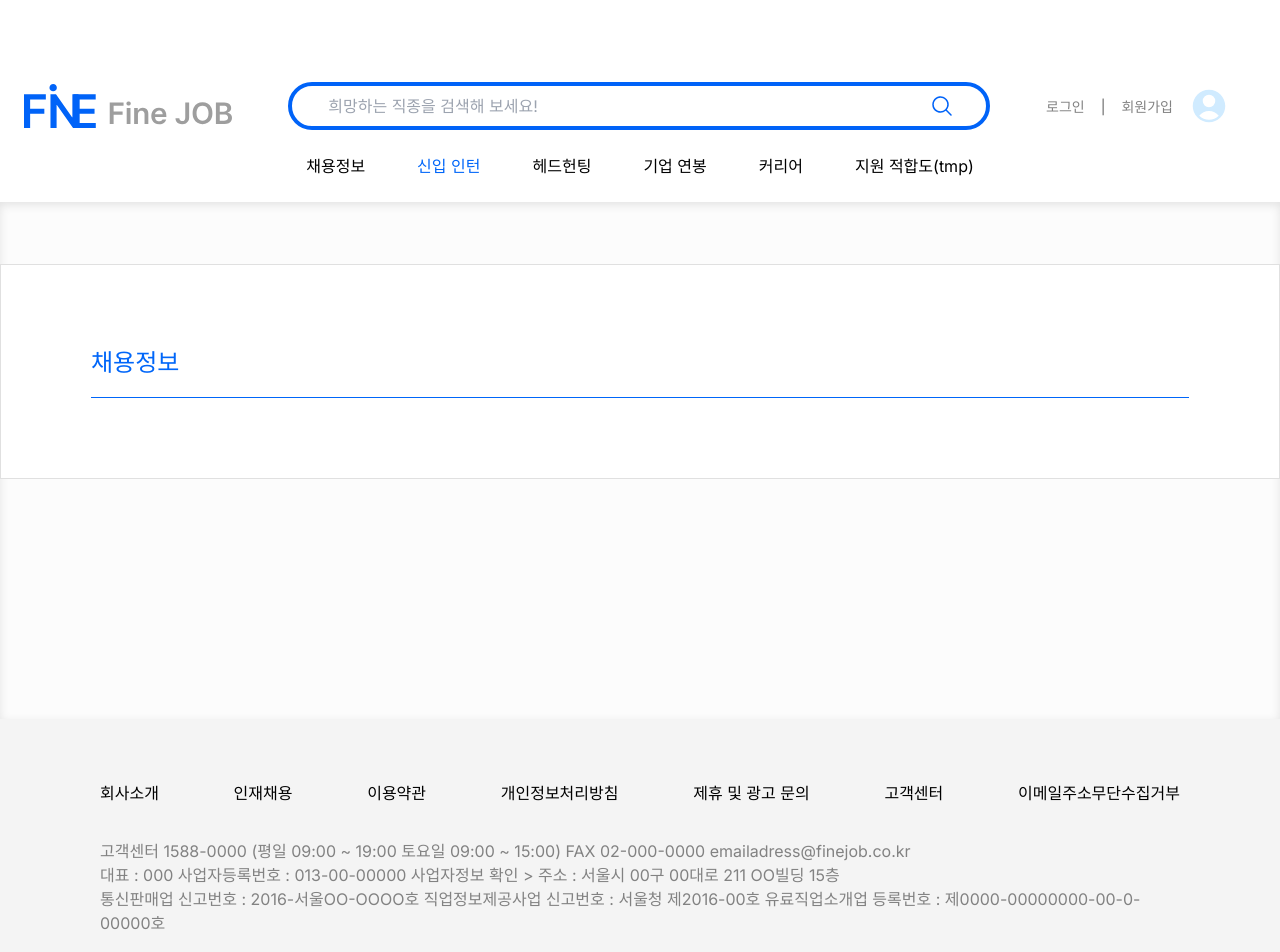
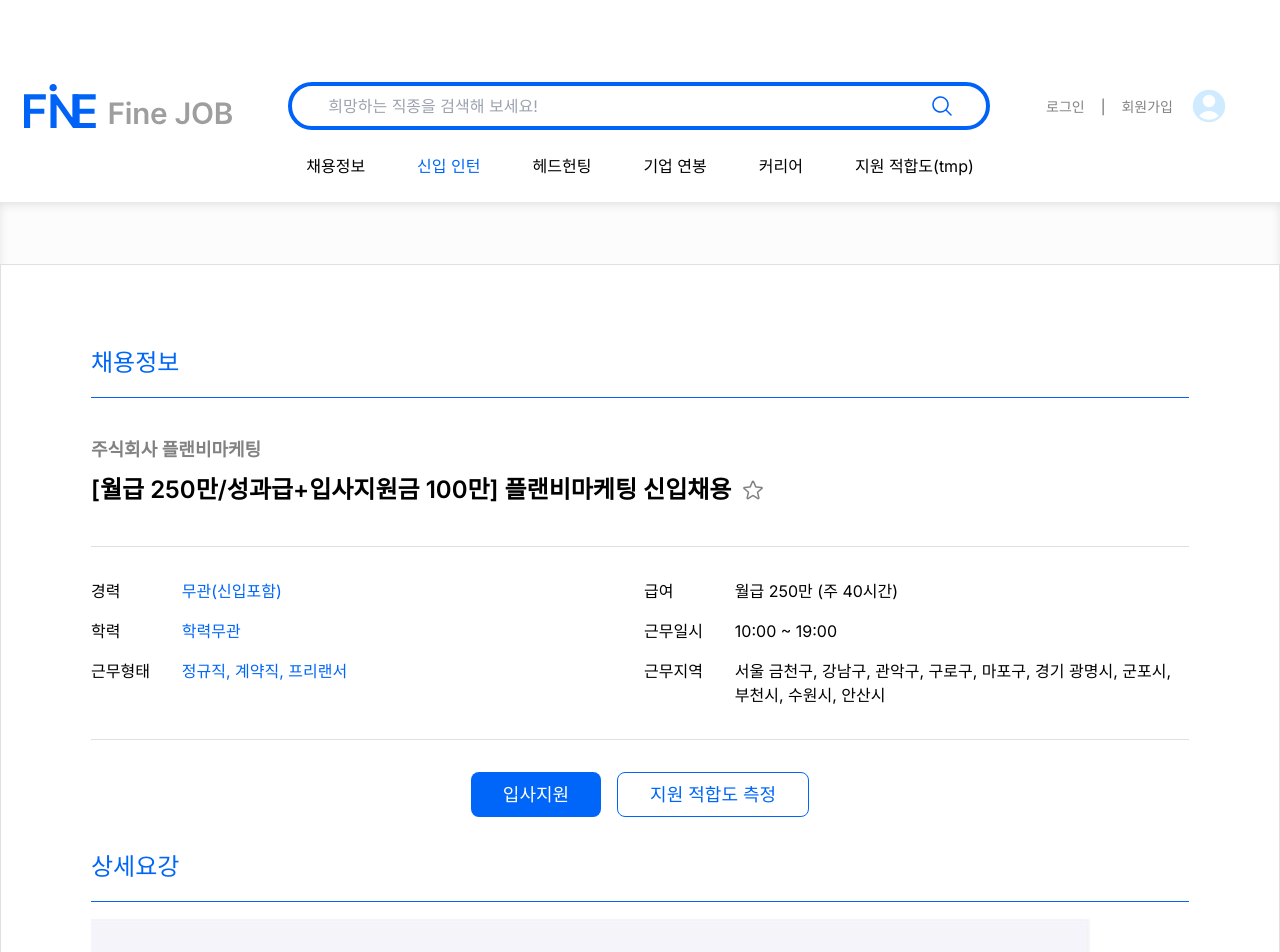
Before and after one commit to jwo1024/FineJob, a Next.js app in the folder finejob-fe/: page /company-recruitment in a window 1280 px wide. Shown: the top 952 px of the page. Built offline with nearby package versions, Linux system fonts and the light colour scheme.

Commit message:
feat: company-recruitment page 구현

```diff
--- a/finejob-fe/src/app/(default)/company-recruitment/page.tsx
+++ b/finejob-fe/src/app/(default)/company-recruitment/page.tsx
@@ -1,10 +1,19 @@
 import styles from "@/styles/layout/pageLayout.module.scss";
+import CompanyRecruitment from "@/containers/company-recruitment/CompanyRecruitment";
+import Image from "next/image";
 
 export default function Page() {
   return (
     <section className={styles.innerPageLayout}>
       <h3>채용정보</h3>
-	  {/*  */}
+      <CompanyRecruitment />
+      <h3>상세요강</h3>
+      <Image
+        src="/jpg/dummy-recruitment-img.jpg"
+        alt="company-recruitment"
+        width={1000}
+        height={500}
+      />
     </section>
   );
 }
--- /dev/null
+++ b/finejob-fe/src/containers/company-recruitment/CompanyRecruitment.tsx
@@ -0,0 +1,79 @@
+"use client";
+
+import styles from "@/styles/container-company-recruitment/CompanyRecruitment.module.scss";
+import { useState, useEffect } from "react";
+import { useSearchParams } from "next/navigation";
+import Link from "next/link";
+import { IconStar } from "@/components/Icons";
+
+export default function CompanyRecruitment() {
+  const [companyRecruitmentId, setCompanyRecruitmentId] = useState<
+    number | null
+  >(null);
+
+  const searchParam = useSearchParams();
+  useEffect(() => {
+    const param = searchParam.get("companyRecruitmentId");
+    console.log(param);
+    setCompanyRecruitmentId(param ? Number(param) : null);
+  }, []);
+  return (
+    <>
+      <div className={styles.companyRecruitmentTitle}>
+        <span>주식회사 플랜비마케팅</span>
+        <h2>
+          {"[월급 250만/성과급+입사지원금 100만] 플랜비마케팅 신입채용"}
+          <IconStar />
+        </h2>
+      </div>
+      <div className={styles.discriptionList}>
+        <Description
+          term="경력"
+          description="무관(신입포함)"
+          className={styles.active}
+        />
+        <Description term="급여" description="월급 250만 (주 40시간)" />
+        <Description
+          term="학력"
+          description="학력무관"
+          className={styles.active}
+        />
+        <Description term="근무일시" description="10:00 ~ 19:00" />
+        <Description
+          term="근무형태"
+          description="정규직, 계약직, 프리랜서"
+          className={styles.active}
+        />
+        <Description
+          term="근무지역"
+          description="서울 금천구, 강남구, 관악구, 구로구, 마포구, 경기 광명시, 군포시, 부천시, 수원시, 안산시"
+        />
+      </div>
+      <div className={styles.buttonContainer}>
+        <button>입사지원</button>
+        <Link
+          href={`/job-suitability?companyRecruitmentId=${companyRecruitmentId}`}
+        >
+          지원 적합도 측정
+        </Link>
+      </div>
+    </>
+  );
+}
+
+const Description = ({
+  term,
+  description,
+  className,
+}: {
+  term: string;
+  description: string;
+  className?: string;
+}) => {
+  return (
+    <dl className={className}>
+      <dt>{term}</dt>
+      <dd>{description}</dd>
+    </dl>
+  );
+};
--- a/finejob-fe/src/containers/job-search/JobSearchResult.tsx
+++ b/finejob-fe/src/containers/job-search/JobSearchResult.tsx
@@ -40,21 +40,27 @@
 function RecruimentCard({ cardData }: { cardData: ISearchResult }) {
   return (
     <li>
-      <section>
-        <h5>{cardData.companyName ? cardData.companyName : "companyName"}</h5>
+      <section className={styles.section}>
+        <h5 className={styles.title}>
+          {cardData.companyName ? cardData.companyName : "companyName"}
+        </h5>
         <div>
           {cardData.companyGroup ? cardData.companyGroup : "companyGroup"}
         </div>
       </section>
-      <section>
-        <h5>
-          <span>{cardData.jobTitle ? cardData.jobTitle : "jobTitle"}</span>
+      <section className={styles.section}>
+        <h5 className={styles.title}>
+          <Link
+            href={`company-recruitment?companyRecruitmentId=${cardData.companyRecruitmentId}`}
+          >
+            {cardData.jobTitle ? cardData.jobTitle : "jobTitle"}
+          </Link>
           <IconStar />
         </h5>
         <div>{cardData.jobTag ? cardData.jobTag : "jobTag"}</div>
         {cardData.tag ? <RedTag tag={cardData.tag} /> : undefined}
       </section>
-      <section>
+      <section className={styles.section}>
         <div>
           <IconCircleCheck />
           <span>{cardData.region ? cardData.region : "region"}</span>
@@ -68,7 +74,7 @@
           <span>{cardData.education ? cardData.education : "education"}</span>
         </div>
       </section>
-      <section>
+      <section className={styles.section}>
         <button>입사지원</button>
         <Link
           href={`/job-suitability?companyRecruitmentId=${cardData.companyRecruitmentId}`}
--- /dev/null
+++ b/finejob-fe/src/styles/container-company-recruitment/CompanyRecruitment.module.scss
@@ -0,0 +1,81 @@
+@import "../variables.scss";
+
+%box {
+  width: 100%;
+  padding-bottom: 32px;
+
+  border-bottom: 1px solid $borderGray;
+}
+
+.companyRecruitmentTitle {
+  @extend %box;
+  font-size: x-large;
+  font-weight: 600;
+  span {
+    font-size: large;
+    color: $fontGray;
+  }
+  h2 {
+	display: flex;
+	align-items: center;
+    font-size: x-large;
+    line-height: 2;
+    svg {
+      margin: 0px 10px;
+      display: inline;
+      color: $fontGray;
+    }
+  }
+}
+
+.discriptionList {
+  @extend %box;
+  display: grid;
+  grid-template-columns: 1fr 1fr;
+  gap: 0.5rem;
+
+  dl {
+    display: grid;
+    grid-template-columns: 1fr 5fr;
+    align-items: start;
+    dt {
+      font-size: 100%;
+      margin-bottom: 8px;
+      display: flex;
+      align-items: center;
+    }
+  }
+  .active {
+    dd {
+      color: $activeTextBlue;
+    }
+  }
+}
+
+.buttonContainer {
+  display: flex;
+  justify-content: center;
+  gap: 16px;
+  font-size: large;
+  font-weight: 400;
+  :first-child {
+    padding: 8px 32px;
+    border: none;
+    border-radius: 8px;
+    background-color: $activeTextBlue;
+    color: white;
+    &:hover {
+      cursor: pointer;
+    }
+  }
+  :last-child {
+    padding: 8px 32px;
+    border: 1px solid $activeTextBlue;
+    border-radius: 8px;
+    background-color: white;
+    color: $activeTextBlue;
+    &:hover {
+      cursor: pointer;
+    }
+  }
+}
--- a/finejob-fe/src/styles/container-job-search/JobSearchResult.module.scss
+++ b/finejob-fe/src/styles/container-job-search/JobSearchResult.module.scss
@@ -62,7 +62,7 @@
       // cursor: pointer;
     }
 
-    section {
+    .section {
       // &:first-child {
       // }
       // &:nth-child(2) {
@@ -72,7 +72,7 @@
       // &:nth-child(4) {
       // }
     }
-    h5 {
+    .title {
       font-size: x-large;
       // font-size: 1rem;
       // font-size: 100%;
```
Also changed, not shown: finejob-fe/public/jpg/dummy-recruitment-img.jpg (added).
